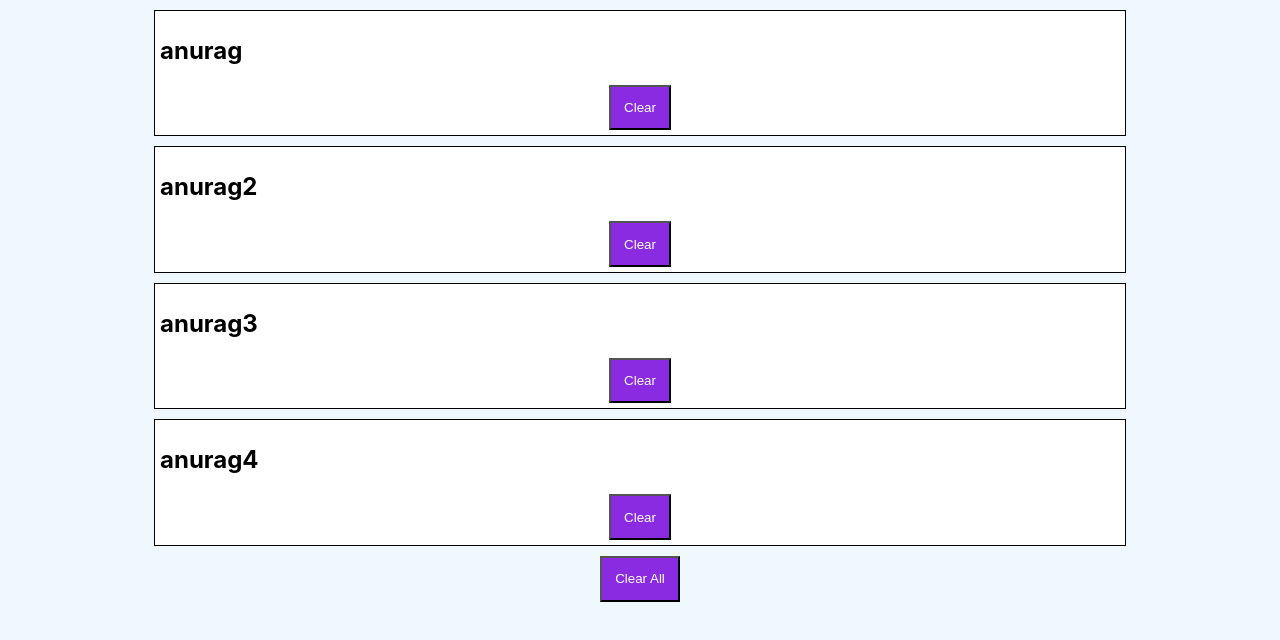
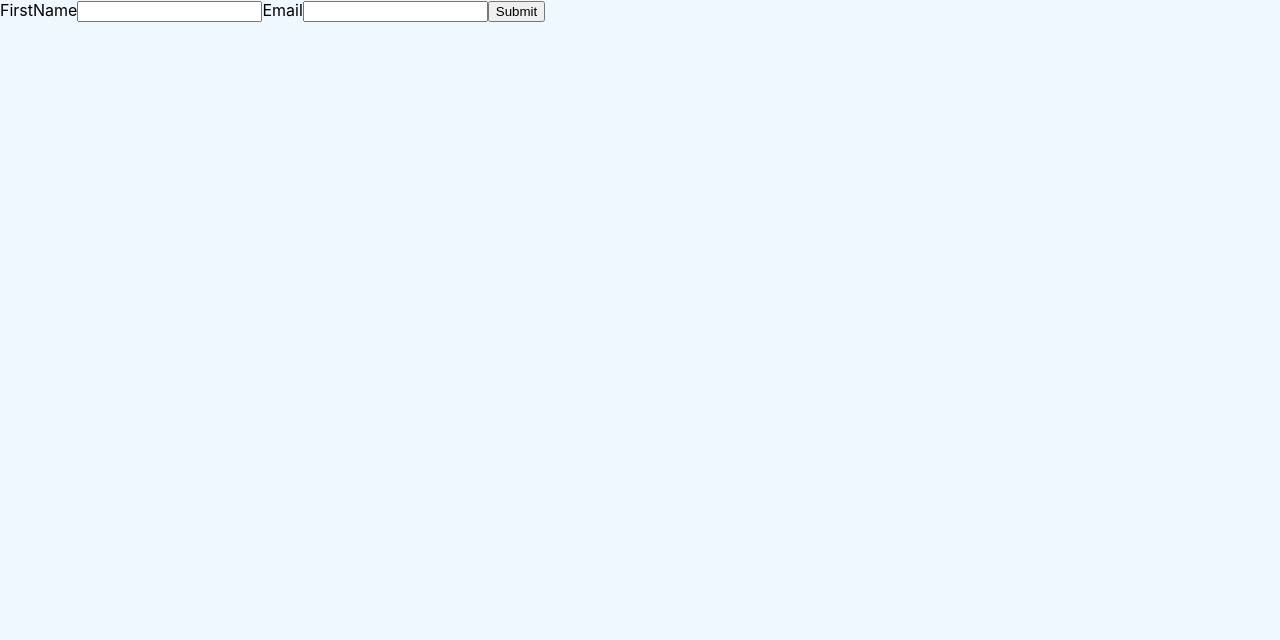
Before and after one commit to Arg85/ReactPractice, a React (Create React App) app in the folder reactpractice/: page / in a window 1280 px wide. Shown: the top 640 px of the page. Built offline with nearby package versions, Linux system fonts and the light colour scheme.

Commit message:
added form value in object and addin gvalue to list

```diff
--- a/reactpractice/src/App.js
+++ b/reactpractice/src/App.js
@@ -4,6 +4,7 @@ import "./App.css";
 // import ShortCircuitEvaluation from "./Components/ShortCircuitEvaluation";
 // import ShowHide from "./Components/ShowHide";
 import ArrayState from "./Components/ArrayState"
+import ListForm from "./Components/ListForm";
 function App() {
 
   console.log("COmponent Rednered");
@@ -13,7 +14,8 @@ function App() {
 
     // <ShortCircuitEvaluation/>
     // <ShowHide/>
-    <ArrayState/>
+    // <ArrayState/>
+    <ListForm/>
 
   );
 }
--- /dev/null
+++ b/reactpractice/src/Components/ListForm.jsx
@@ -0,0 +1,48 @@
+import React, { useState, useRef } from "react";
+function ListForm() {
+
+  const [peoples, setPeoples] = useState([]);
+  const [formVal, setFormVal] = useState({
+    FirstName: "",
+    Email: "",
+  });
+  const SubmitEvent=(e)=>{
+      e.preventDefault()
+      console.log("hua")
+      setPeoples([...peoples,formVal])
+
+  }
+  const setFormValue = (e) => {
+    setFormVal({...formVal, [e.target.name]: e.target.value });
+  };
+  return (
+    <div>
+      <form>
+        <label htmlFor="FirstName">FirstName</label>
+        <input
+          type="text"
+          value={formVal.FirstName}
+          name="FirstName"
+          onChange={(e) => {
+            setFormValue(e);
+          }}
+        ></input>
+        <label htmlFor="Email">Email</label>
+        <input
+          type="Email"
+          name="Email"
+          value={formVal.Email}
+          onChange={(e) => {
+            setFormValue(e);
+          }}
+        ></input>
+        <input type="submit" onClick={(e)=>{SubmitEvent(e)}}></input>
+      </form>
+      {peoples.map((people) => {
+        return <li>{people.FirstName}</li>;
+      })}
+    </div>
+  );
+}
+
+export default ListForm;
```
